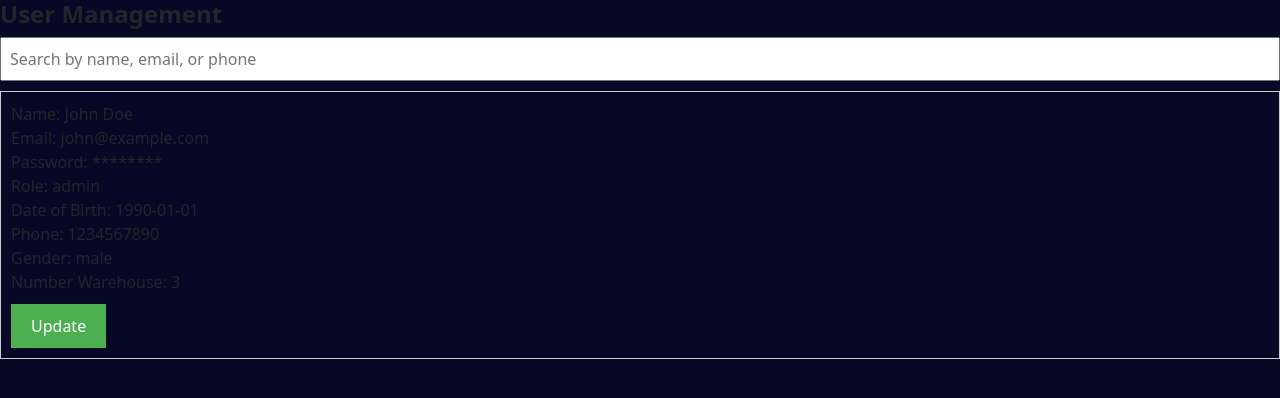
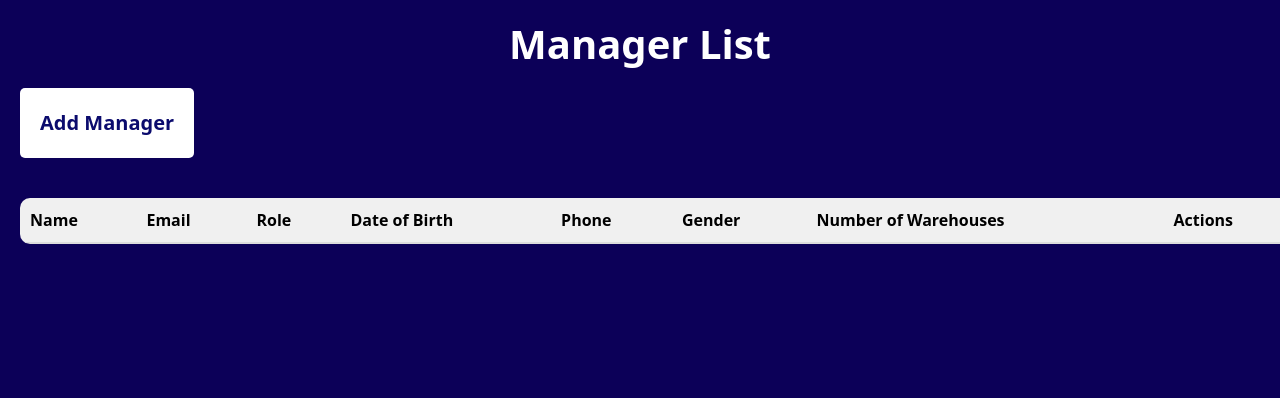
Before and after one commit to Quangz32/zware-fe, a React (Create React App) app: page /profile in a window 1280 px wide. Shown: the top 398 px of the page. Built offline with nearby package versions, Linux system fonts and the light colour scheme.

Commit message:
Update manager

```diff
--- a/package.json
+++ b/package.json
@@ -9,6 +9,7 @@
     "bootstrap": "^5.3.3",
     "bootstrap-icons": "^1.11.3",
     "react": "^18.3.1",
+    "react-bootstrap": "^2.10.2",
     "react-dom": "^18.3.1",
     "react-icons": "^5.2.1",
     "react-router-dom": "^6.23.1",
--- a/src/App.js
+++ b/src/App.js
@@ -1,10 +1,11 @@
 import React from 'react';
 import { BrowserRouter as  Route, Routes } from 'react-router-dom';
 import Sidebar from './Componnents/Sidebar/Sidebar';
-import Profile from './Componnents/Profile/Profile';
+// import Profile from './Componnents/Profile/Profile';
 // import LoginForm from './Componnents/LoginForm/LoginForm'
 // import ManagerList from './Componnents/Management/ManagerList';
 import ManagerList from './Componnents/Management/ManagerList';
+// import AdminPanel from './Componnents/Management/AdminPanel';
 
 function App() {
     return (
@@ -15,6 +16,7 @@ function App() {
     //             </Routes>
     //         </Sidebar>
             <ManagerList />
+            // <AdminPanel />
     );
 }
 
--- a/src/Componnents/Management/ManagerList.css
+++ b/src/Componnents/Management/ManagerList.css
@@ -1,45 +1,175 @@
-App.css
-.App {
-    font-family: Arial, sans-serif;
-    max-width: 800px;
-    margin: 0 auto;
+/* Custom CSS for Manager List */
+
+/* Styling for modal dialog */
+body{
+    background-color: #0c0058;
+}
+h1{
+    align-items: center;
+    color: #ffffff;
+    text-align: center;
+    margin-bottom: 20px;
+    size: 100px;
+    margin-top: 20px;
+    font-size: 40px;
+}
+.modal-dialog {
+    max-width: 600px;
+  }
+
+  /* Styling for modal title */
+  .modal-title {
+    font-size: 1.5rem;
+  }
+
+  /* Styling for form labels */
+  .form-label {
+    font-weight: bold;
+  }
+
+  /* Styling for form inputs */
+  .form-control {
+    margin-bottom: 10px;
+  }
+
+  /* Styling for modal footer */
+  .modal-footer {
+    justify-content: space-between;
+  }
+
+  /* Styling for buttons */
+  .btn {
+    margin-right: 10px;
+  }
+
+  /* Styling for table */
+  .table {
+    width: 100%;
+    border-collapse: collapse;
+    margin-bottom: 20px;
+  }
+
+  /* Styling for table header */
+  .table th {
+    text-align: left;
+    padding: 10px;
+    background-color: #f0f0f0;
+    border-bottom: 2px solid #ddd;
+  }
+
+  /* Styling for table body */
+  .table td {
+    padding: 10px;
+    border-bottom: 1px solid #ddd;
+  }
+
+  /* Styling for edit and delete buttons in table */
+  .table .btn {
+    margin-right: 5px;
+  }
+
+  /* Custom CSS for Manager List */
+
+/* Container để wrap toàn bộ nội dung */
+.container {
+    display: flex;
+    flex-direction: column;
+    align-items: center;
     padding: 20px;
   }
 
-  ul {
-    list-style-type: none;
-    padding: 0;
+  /* Căn giữa tiêu đề h1 */
+  h1 {
+    text-align: center;
+    margin-bottom: 20px;
   }
 
-  li {
-    border: 1px solid #ccc;
-    margin-bottom: 10px;
-    padding: 10px;
+  /* Thêm margin cho nút "Add Manager" */
+  .button-add {
+    margin-bottom: 20px;
   }
 
-  .update-form {
-    margin-top: 20px;
+  /* Table */
+  .table-container {
+    width: 100%;
+    overflow-x: auto;
   }
 
-  input[type="text"],
-  input[type="password"],
-  input[type="date"],
-  input[type="number"],
-  select {
-    width: 100%;
-    margin-bottom: 10px;
-    padding: 8px;
+  /* Modal */
+  .modal-dialog {
+    max-width: 600px;
+  }
+  /* Custom CSS for Manager List */
+
+/* Button Add Manager */
+/* .button-add {
+    margin-bottom: 20px;
+    padding: 10px 20px;
+    font-size: 1rem;
+    font-weight: bold;
+    color: #fff;
+    background-color: #007bff;
+    border: none;
+    border-radius: 5px;
+    cursor: pointer;
+    transition: background-color 0.3s ease;
   }
 
-  button {
-    background-color: #4CAF50;
-    color: white;
-    padding: 10px 20px;
+  .button-add:hover {
+    background-color: #0056b3;
+  }
+   */
+
+   /* Custom CSS for Manager List */
+
+/* Button Add Manager */
+.button-add {
+    margin-bottom: 20px;
+    margin-left: auto; /* Căn nút sang bên phải */
+    padding: 20px 20px;
+    font-size: 1rem;
+    font-weight: bold;
+    color: #0b0b6d;
+    background-color: #ffffff;
     border: none;
+    border-radius: 5px;
     cursor: pointer;
-    margin-top: 10px;
+    transition: background-color 0.3s ease;
+    margin-left: 20px;
+    font-size: 20px;
   }
 
-  button:hover {
-    background-color: #45a049;
+  .button-add:hover {
+    background-color: #0056b3;
   }
+  /* Custom CSS for Manager List */
+
+/* Màu nền cho modal */
+.modal-content {
+    background-color: #5653c4; /* Màu nền mới */
+    border: 2px solid #ffffff; /* Đổi màu khung viền */
+    border-radius: 10px; /* Bo tròn góc khung */
+  }
+
+  /* Màu tiêu đề của modal */
+  .modal-title {
+    color: #ffffff; /* Đổi màu tiêu đề */
+  }
+  .table{
+    /* margin-bottom: 20px; */
+    /* margin-left: auto; Căn nút sang bên phải */
+    padding: 20px 20px;
+    /* font-size: 1rem; */
+    /* font-weight: bold; */
+   /* color: #0c0058; */
+    /* border: none; */
+    border-radius: 10px;
+    /* cursor: pointer; */
+    /* transition: background-color 0.3s ease; */
+    /* margin: 20px; */
+    /* font-size: 20px; */
+    padding: 20px;
+        overflow: hidden; /* Ẩn bất kỳ phần nào của các phần tử con bên ngoài phạm vi của bảng */
+ margin: 20px;
+ margin-right: 30px;
+    }
--- a/src/Componnents/Management/ManagerList.jsx
+++ b/src/Componnents/Management/ManagerList.jsx
@@ -1,117 +1,178 @@
 import React, { useState } from 'react';
-import 'bootstrap/dist/css/bootstrap.min.css';
+import { Button, Modal, Form } from 'react-bootstrap';
 import './ManagerList.css';
 
+const ManagerList = () => {
+  const [showAddModal, setShowAddModal] = useState(false);
+  const [managers, setManagers] = useState([]);
+  const [newManager, setNewManager] = useState({
+    name: '',
+    email: '',
+    password: '',
+    role: 'manager',
+    dateOfBirth: '',
+    phone: '',
+    gender: 'male',
+    numberOfWarehouse: 0,
+  });
 
-function App() {
-    // State để lưu trữ thông tin người dùng
-    const [users, setUsers] = useState([
-      {
-        id: 1,
-        name: 'John Doe',
-        email: 'john@example.com',
-        password: '********',
-        role: 'admin',
-        dob: '1990-01-01',
-        phone: '1234567890',
+  const handleCloseAddModal = () => setShowAddModal(false);
+  const handleShowAddModal = () => setShowAddModal(true);
+
+  const handleAddManager = () => {
+    setManagers([...managers, newManager]);
+    setNewManager({
+      name: '',
+      email: '',
+      password: '',
+      role: 'manager',
+      dateOfBirth: '',
+      phone: '',
       gender: 'male',
-        warehouse: 3
-      },
-      // Thêm các người dùng khác nếu cần
-    ]);
-
-    // State để lưu trữ thông tin người dùng đang được chọn để chỉnh sửa
-    const [selectedUser, setSelectedUser] = useState(null);
-
-    // Hàm để xử lý tìm kiếm người dùng
-    const searchUser = (keyword) => {
-      // Tìm kiếm người dùng theo tên, email hoặc số điện thoại
-      const filteredUsers = users.filter(user =>
-        user.name.toLowerCase().includes(keyword.toLowerCase()) ||
-        user.email.toLowerCase().includes(keyword.toLowerCase()) ||
-        user.phone.includes(keyword)
-      );
-      // Cập nhật danh sách người dùng được hiển thị
-      setUsers(filteredUsers);
+      numberOfWarehouse: 0,
+    });
+    handleCloseAddModal();
   };
 
-    // Hàm để cập nhật thông tin người dùng
-    const updateUser = (updatedUserInfo) => {
-      const updatedUsers = users.map(user =>
-        user.id === updatedUserInfo.id ? updatedUserInfo : user
-      );
-      setUsers(updatedUsers);
-      setSelectedUser(null); // Đóng form chỉnh sửa sau khi cập nhật thành công
+  const handleDeleteManager = (index) => {
+    const updatedManagers = [...managers];
+    updatedManagers.splice(index, 1);
+    setManagers(updatedManagers);
+  };
+
+  const handleEditManager = (index) => {
+    // Implement edit functionality here
+    console.log("Edit manager at index", index);
   };
 
   return (
-      <div className="App">
-        <h1>User Management</h1>
-        {/* Form tìm kiếm */}
-        <input
+    <div>
+      <h1>Manager List</h1>
+      {/* <Button variant="primary" onClick={handleShowAddModal}>
+        Add Manager
+      </Button> */}
+      <Button className="button-add" variant="primary" onClick={handleShowAddModal}>
+  Add Manager
+</Button>
+      <table className="table">
+        <thead>
+          <tr>
+            <th>Name</th>
+            <th>Email</th>
+            <th>Role</th>
+            <th>Date of Birth</th>
+            <th>Phone</th>
+            <th>Gender</th>
+            <th>Number of Warehouses</th>
+            <th>Actions</th>
+          </tr>
+        </thead>
+        <tbody>
+          {managers.map((manager, index) => (
+            <tr key={manager}>
+              <td>{manager.name}</td>
+              <td>{manager.email}</td>
+              <td>{manager.role}</td>
+              <td>{manager.dateOfBirth}</td>
+              <td>{manager.phone}</td>
+              <td>{manager.gender}</td>
+              <td>{manager.numberOfWarehouse}</td>
+              <td>
+              <Button variant="warning" onClick={() => handleEditManager(index)}>Edit</Button>
+                <Button variant="danger" onClick={() => handleDeleteManager(index)}>Delete</Button>
+                {/* <Button variant="warning" onClick={() => onEdit(manager)}>Edit</Button>{' '}
+              <Button variant="danger" onClick={() => onDelete(manager.id)}>Delete</Button> */}
+
+              </td>
+            </tr>
+          ))}
+        </tbody>
+      </table>
+
+      <Modal show={showAddModal} onHide={handleCloseAddModal}>
+        <Modal.Header closeButton>
+          <Modal.Title >Add Manager</Modal.Title>
+        </Modal.Header>
+        <Modal.Body>
+          <Form.Group controlId="formBasicName">
+            <Form.Label>Name</Form.Label>
+            <Form.Control
               type="text"
-          placeholder="Search by name, email, or phone"
-          onChange={(e) => searchUser(e.target.value)}
+              placeholder="Enter name"
+              value={newManager.name}
+              onChange={(e) => setNewManager({ ...newManager, name: e.target.value })}
             />
-        {/* Danh sách người dùng */}
-        <ul>
-          {users.map(user => (
-            <li key={user.id}>
-              {/* Hiển thị thông tin người dùng */}
-              <div>Name: {user.name}</div>
-              <div>Email: {user.email}</div>
-              <div>Password: {user.password}</div>
-              <div>Role: {user.role}</div>
-              <div>Date of Birth: {user.dob}</div>
-              <div>Phone: {user.phone}</div>
-              <div>Gender: {user.gender}</div>
-              <div>Number Warehouse: {user.warehouse}</div>
-              {/* Button để chỉnh sửa thông tin người dùng */}
-              <button onClick={() => setSelectedUser(user)}>Update</button>
-            </li>
-          ))}
-        </ul>
-        {/* Hiển thị form chỉnh sửa nếu có người dùng được chọn */}
-        {selectedUser && (
-          <div className="update-form">
-            <h2>Update User</h2>
-            <form onSubmit={(e) => {
-              e.preventDefault();
-              // Lấy thông tin từ form và cập nhật người dùng
-              const updatedUserInfo = {
-                ...selectedUser,
-                name: e.target.name.value,
-                email: e.target.email.value,
-                password: e.target.password.value,
-                role: e.target.role.value,
-                dob: e.target.dob.value,
-                phone: e.target.phone.value,
-                gender: e.target.gender.value,
-                warehouse: parseInt(e.target.warehouse.value)
-              };
-              updateUser(updatedUserInfo);
-            }}>
-              {/* Các trường thông tin để chỉnh sửa */}
-              <input type="text" name="name" defaultValue={selectedUser.name} />
-              <input type="text" name="email" defaultValue={selectedUser.email} />
-              <input type="password" name="password" defaultValue={selectedUser.password} />
-              <select name="role" defaultValue={selectedUser.role}>
+          </Form.Group>
+          <Form.Group controlId="formBasicEmail">
+            <Form.Label>Email</Form.Label>
+            <Form.Control
+              type="email"
+              placeholder="Enter email"
+              value={newManager.email}
+              onChange={(e) => setNewManager({ ...newManager, email: e.target.value })}
+            />
+          </Form.Group>
+          <Form.Group controlId="formBasicRole">
+            <Form.Label>Role</Form.Label>
+            <Form.Control
+              as="select"
+              value={newManager.role}
+              onChange={(e) => setNewManager({ ...newManager, role: e.target.value })}
+            >
+              <option value="manager">Manager</option>
               <option value="admin">Admin</option>
-                <option value="manager">Manager</option>
-              </select>
-              <input type="date" name="dob" defaultValue={selectedUser.dob} />
-              <input type="text" name="phone" defaultValue={selectedUser.phone} />
-              <select name="gender" defaultValue={selectedUser.gender}>
+            </Form.Control>
+          </Form.Group>
+          <Form.Group controlId="formBasicDateOfBirth">
+            <Form.Label>Date of Birth</Form.Label>
+            <Form.Control
+              type="date"
+              value={newManager.dateOfBirth}
+              onChange={(e) => setNewManager({ ...newManager, dateOfBirth: e.target.value })}
+            />
+          </Form.Group>
+          <Form.Group controlId="formBasicPhone">
+            <Form.Label>Phone</Form.Label>
+            <Form.Control
+              type="text"
+              placeholder="Enter phone"
+              value={newManager.phone}
+              onChange={(e) => setNewManager({ ...newManager, phone: e.target.value })}
+            />
+          </Form.Group>
+          <Form.Group controlId="formBasicGender">
+            <Form.Label>Gender</Form.Label>
+            <Form.Control
+              as="select"
+              value={newManager.gender}
+              onChange={(e) => setNewManager({ ...newManager, gender: e.target.value })}
+            >
               <option value="male">Male</option>
               <option value="female">Female</option>
-              </select>
-              <input type="number" name="warehouse" defaultValue={selectedUser.warehouse} />
-              <button type="submit">Save</button>
-            </form>
-          </div>
-        )}
+            </Form.Control>
+          </Form.Group>
+          <Form.Group controlId="formBasicNumberOfWarehouses">
+            <Form.Label>Number of Warehouses</Form.Label>
+            <Form.Control
+              type="number"
+              placeholder="Enter number of warehouses"
+              value={newManager.numberOfWarehouse}
+              onChange={(e) => setNewManager({ ...newManager, numberOfWarehouse: parseInt(e.target.value) })}
+            />
+          </Form.Group>
+          {/* Add more form fields for other properties */}
+        </Modal.Body>
+        <Modal.Footer>
+          <Button variant="secondary" onClick={handleCloseAddModal}>
+            Close
+          </Button>
+          <Button variant="primary" onClick={handleAddManager}>
+            Add
+          </Button>
+        </Modal.Footer>
+      </Modal>
     </div>
   );
-  }
+};
 
-  export default App;
+export default ManagerList;
```
Also changed, not shown: 1 other file (tests, documents, lock files or other folders). Lines whose indentation alone changed are shown as unchanged.
